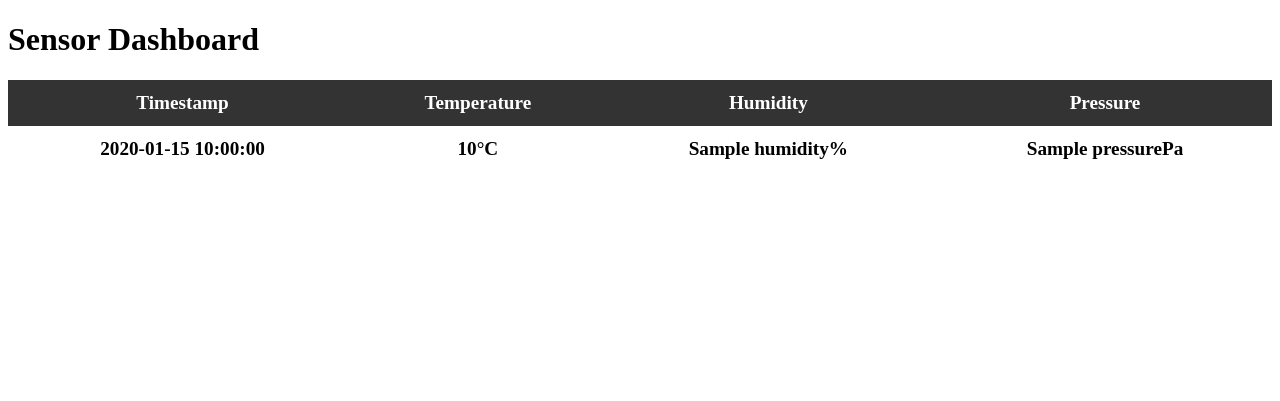
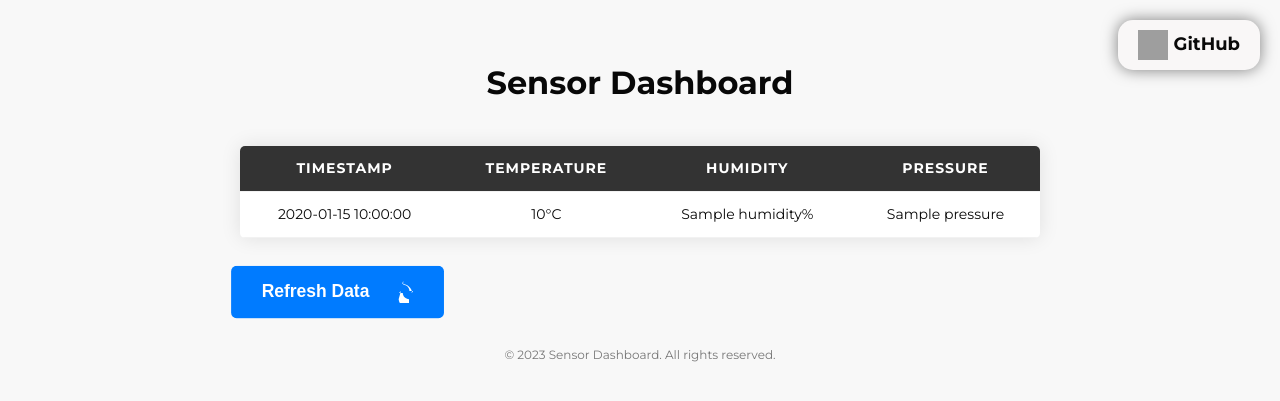
Before and after one commit to Mohammed-Rahman-sherif/Sensor-Dashboard, a FastAPI app: template template/index.html in a window 1280 px wide. Shown: the top 401 px of the page. Run offline with FastAPI, Linux system fonts and the light colour scheme; the template is opened without the code that fills it: most values are stand-ins (such as "Sample title", 1, 10 or a date in 2020); some libraries are stand-ins or nearby versions; grey boxes are pictures that could not be loaded.

Commit message:
finalized

```diff
--- a/db.py
+++ b/db.py
@@ -2,7 +2,7 @@ import psycopg2
 from datetime import datetime
 import pytz
 
-data = {'temperature': 2, 'humidity': 4, 'pressure': 10}
+data = {'temperature': 5, 'humidity': 10, 'pressure': 10}
 
 # define database connection details
 conn = psycopg2.connect(database="postgres", user="postgres", password="MASHAALLAH", host="localhost", port="5432")
--- a/template/index.html
+++ b/template/index.html
@@ -2,73 +2,137 @@
 <html>
 <head>
 	<title>Sensor Dashboard</title>
+	<meta charset="utf-8">
+	<meta name="viewport" content="width=device-width, initial-scale=1">
+	<link href="https://fonts.googleapis.com/css?family=Montserrat:400,700" rel="stylesheet">
 	<style>
-        /* Dashboard container */
+		/* Global Styles */
+		body {
+			font-family: 'Montserrat', sans-serif;
+			font-size: 16px;
+			line-height: 1.5;
+			color: #090909;
+			background-color: #f8f8f8;
+			position: relative;
+			padding-top: 40px;
+		}
+		h1, h2, h3, h4, h5, h6 {
+			margin: 0;
+			font-weight: bold;
+			color: #080808;
+		}
+		p {
+			margin: 0;
+		}
+		a {
+			color: #007bff;
+			text-decoration: none;
+		}
+		table {
+			width: 100%;
+			border-collapse: collapse;
+			margin: 0 auto;
+			margin-bottom: 30px;
+			background-color: #fff;
+			box-shadow: 0 0 20px rgba(0, 0, 0, 0.1);
+			border-radius: 5px;
+			overflow: hidden;
+		}
+		th, td {
+			padding: 12px 15px;
+			text-align: center;
+			font-size: 14px;
+			border-bottom: 1px solid #f2f2f2;
+		}
+		th {
+			background-color: #333;
+			color: #fff;
+			text-transform: uppercase;
+			letter-spacing: 1px;
+		}
+		tr:nth-child(even) {
+			background-color: #f2f2f2;
+		}
 		.container {
 			max-width: 800px;
 			margin: 0 auto;
 			padding: 20px;
-          border: 1px solid #ccc;
-          border-radius: 5px;
-          background-color: #f8f8f8;
 		}
-
-        /* Dashboard table */
-        table {
-          border-collapse: collapse;
-          width: 100%;
+		.header {
+			text-align: center;
+			margin-bottom: 30px;
+		}
+		.footer {
+			text-align: center;
+			margin-top: 30px;
+			font-size: 12px;
+			color: #777;
+		}
+		.error {
+			text-align: center;
+			font-size: 14px;
+			font-weight: bold;
+			color: #f00;
 			margin-bottom: 20px;
 		}
 
-        table th, table td {
-          padding: 12px;
-          text-align: center;
-          font-weight: bold;
-          font-size: 1.2em;
+		/* Media Queries */
+		@media screen and (max-width: 768px) {
+			.container {
+				padding: 10px;
+			}
+			table {
+				font-size: 12px;
+			}
+			.header {
+				margin-bottom: 20px;
+			}
+			.footer {
+				margin-top: 20px;
+				font-size: 10px;
+			}
 		}
 
-        table th {
-          background-color: #333;
-          color: #fff;
+		/* GitHub Button Styles */
+		.github-btn {
+			display: block;
+			position: fixed;
+			top: 20px;
+			right: 20px;
+			padding: 10px 20px;
+			background-color: #f9f7f7;
+			color: #0a0a0a;
+			font-size: 18px;
+			font-weight: bold;
+			border-radius: 15px;
+			box-shadow: 0 0 15px rgba(5, 5, 5, 0.5);
+			text-align: center;
+			text-decoration: none;
+			overflow: hidden;
+		z-index: 9999;
 	}
-
-        table tr:nth-child(even) {
-          background-color: #f2f2f2;
+	.github-btn:hover {
+		background-color: #9a9999;
+		box-shadow: 0 0 20px rgba(0, 0, 0, 0.8);
 	}
-
-        /* Error message */
-        .error {
-          color: red;
-          font-weight: bold;
-          text-align: center;
-          margin-top: 20px;
-          font-size: 1.2em;
+	.github-btn img {
+		display: inline-block;
+		vertical-align: middle;
+		margin-right: 0px;
+		height: 30px;
+		width: 30px;
 	}
-
-        /* Header */
-        .header {
-          text-align: center;
-          margin-bottom: 20px;
-        }
-
-        .header h1 {
-          font-size: 2em;
-          font-weight: bold;
-          color: #333;
-        }
-
-        /* Footer */
-        .footer {
-          text-align: center;
-          margin-top: 20px;
-          font-size: 0.8em;
-          color: #777;
-        }
-
 </style>
 </head>
 <body>
+	<div class="container">
+		<a href="https://github.com/Mohammed-Rahman-sherif/Sensor-Dashboard" class="github-btn">
+			<img src="https://github.githubassets.com/images/modules/logos_page/GitHub-Mark.png" alt="GitHub Logo">
+			GitHub
+		</a>
+		<header class="header">
 			<h1>Sensor Dashboard</h1>
+		</header>
 		<table>
 			<thead>
 				<tr>
@@ -84,16 +148,85 @@
 					<td>{{ row.created_at }}</td>
 					<td>{{ row.temperature }}°C</td>
 					<td>{{ row.humidity }}%</td>
-                <td>{{ row.pressure }}Pa</td>
+					<td>{{ row.pressure }}</td>
 				</tr>
 				{% endfor %}
 			</tbody>
 		</table>
+<!-- Add a button to refresh the data -->
+<button class="refresh-btn" onclick="location.reload();">
+	<span>Refresh Data</span>
+	<svg xmlns="http://www.w3.org/2000/svg" viewBox="0 0 24 24" width="24" height="24"><path fill="#ffffff" d="M22.8 13.2c-.6-5.6-5.2-10-10.8-10.1V2.2L12.8 0v4.1c3.7.1 6.8 3 6.9 6.7h4.1l-2.1 2.2zm-15 6.8c.6 5.6 5.2 10 10.8 10.1v3.7L19.2 24v-4.1c-3.7-.1-6.8-3-6.9-6.7h-4.1l2.1-2.2z"/></svg>
+  </button>
 
-    <script>
-        setInterval(function() {
-            location.reload();
-        }, 5000);
-    </script>
+  <style>
+	.refresh-btn {
+	  display: inline-flex;
+	  align-items: center;
+	  justify-content: center;
+	  border: none;
+	  background-color: #007bff;
+	  color: #fff;
+	  font-size: 16px;
+	  font-weight: bold;
+	  padding: 14px 28px;
+	  border-radius: 5px;
+	  cursor: pointer;
+	  transition: all 0.2s ease-in-out;
+	  animation: rotate 2s linear infinite;
+	}
+
+	.refresh-btn:hover {
+	  background-color: #0056b3;
+	}
+
+	.refresh-btn span {
+	  margin-right: 10px;
+	}
+
+	.refresh-btn svg {
+	  width: 20px;
+	  height: 20px;
+	  margin-left: 10px;
+	  fill: #fff;
+	  transform-origin: center center;
+	}
+
+	@keyframes pulse {
+  0% {
+    transform: scale(1);
+  }
+  50% {
+    transform: scale(1.1);
+  }
+  100% {
+    transform: scale(1);
+  }
+}
+
+.refresh-btn {
+  animation: pulse 1s ease-in-out infinite;
+}
+h1 {
+  animation: bounce 2s infinite;
+}
+
+@keyframes bounce {
+  0%, 100% {
+    transform: translateY(0);
+  }
+  50% {
+    transform: translateY(-10px);
+  }
+}
+
+  </style>
+
+
+<!-- Add a footer with some text -->
+<footer class="footer">
+	<p>&copy; 2023 Sensor Dashboard. All rights reserved.</p>
+</footer>
+</div> <!-- end of container div -->
 </body>
 </html>
```
Lines whose indentation alone changed are shown as unchanged.
